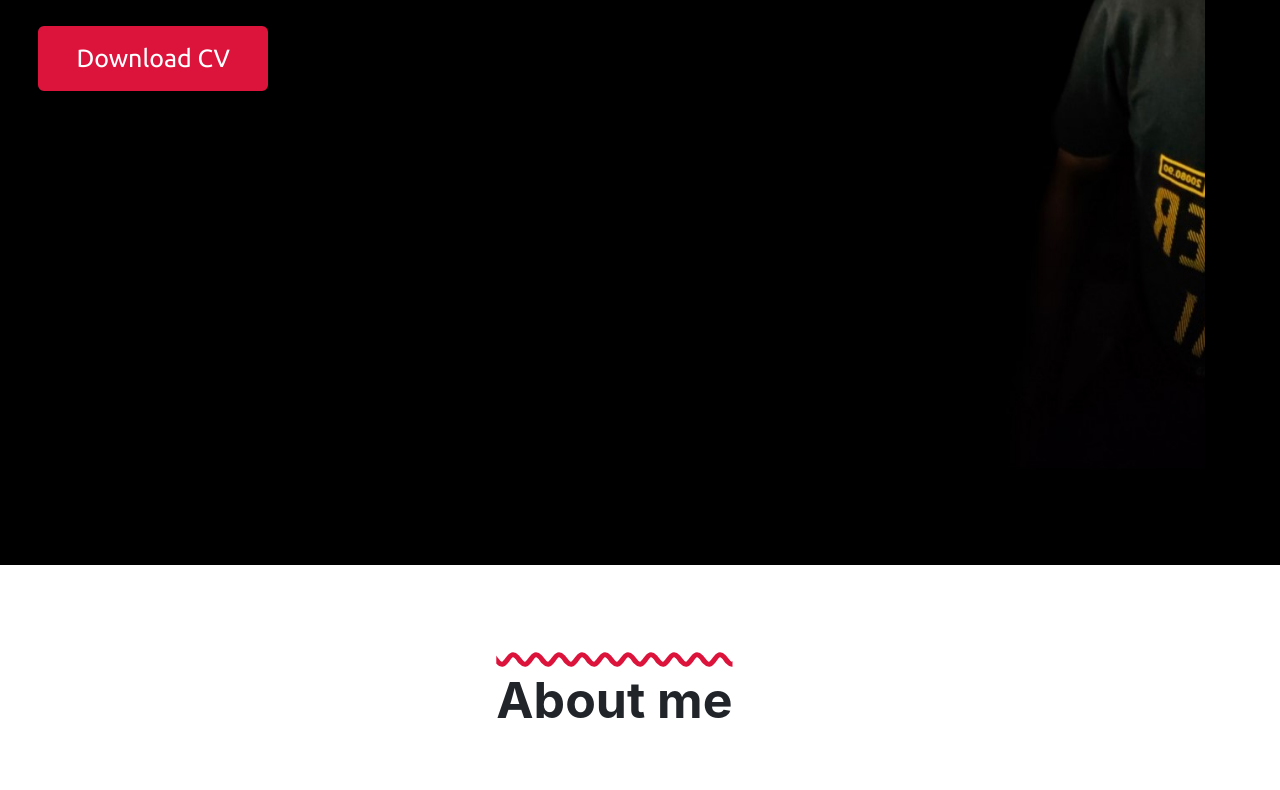
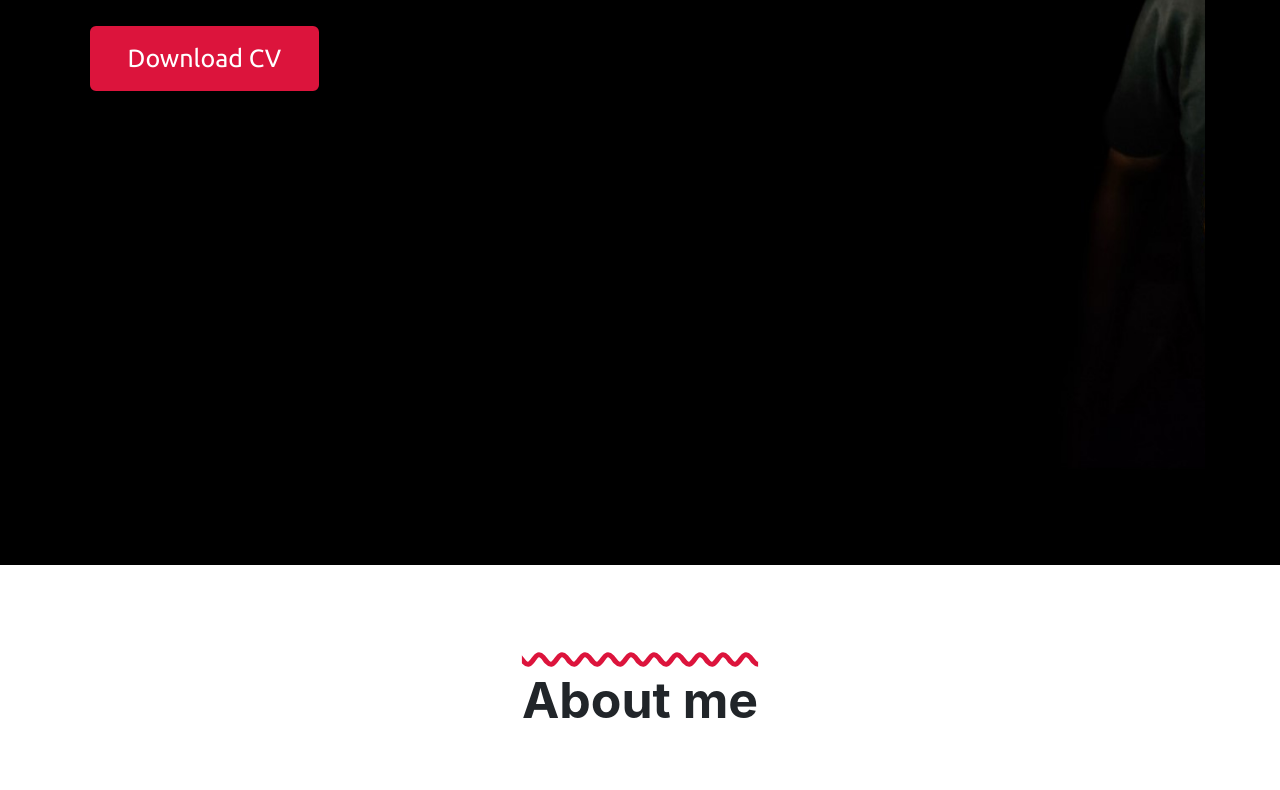
Before and after one commit to crystalkishore007/crystalkishore007.github.io, a website: page index.html in a window 1280 px wide. Shown: the part 424-1214 px from the top of the page. Drawn offline with nearby package versions, Linux system fonts and the light colour scheme; files whose address does not match are found by name.

Commit message:
final ka final

```diff
--- a/index.html
+++ b/index.html
@@ -33,7 +33,7 @@
 
 
 .container-fluid{
- padding: 7% 7% 7% 3%;
+ padding: 7% 7% 7% 7%;
 
 }
 /* Navigation Bar */
```
